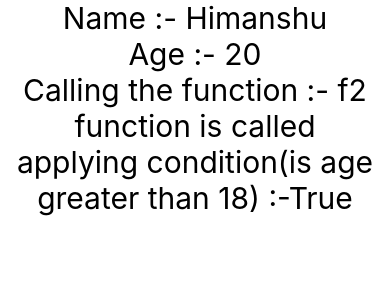
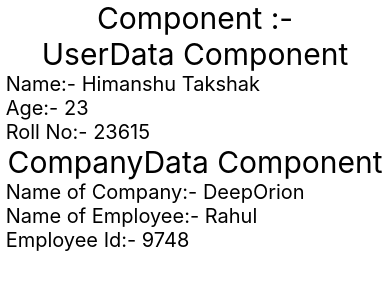
Before and after one commit to HimanshuTakshak2000/react-native-learn-from-Step_by_Step, a React Native app: screen / in a window 390 px wide. Shown: the top 300 px of the page. Built offline with nearby package versions, Linux system fonts and the light colour scheme.

Commit message:
What is Component and its example in react-native vd-7 by Step-By-Step

```diff
--- a/App.tsx
+++ b/App.tsx
@@ -2,25 +2,23 @@
 import React from 'react';
 
 import {Text, View} from 'react-native';
+import UserData from './Components/UserData';
+import CompanyData from './Components/CompanyData';
 
-const age = 20;
-function f2() {
-  return 'f2 function is called';
-}
+// Component in JS :-
+
 function App() {
-  const name = 'Himanshu';
   return (
-    // JSX :- It is javaScript Extension which allow use to write HTML Tag inside the Js code.
     <View>
-      <Text style={{fontSize: 30, textAlign: 'center'}}>Name :- {name}</Text>
-      <Text style={{fontSize: 30, textAlign: 'center'}}>Age :- {age}</Text>
+      <Text style={{fontSize: 30, textAlign: 'center'}}>Component :-</Text>
       <Text style={{fontSize: 30, textAlign: 'center'}}>
-        Calling the function :- {f2()}
+        UserData Component
       </Text>
+      <UserData />
       <Text style={{fontSize: 30, textAlign: 'center'}}>
-        applying condition(is age greater than 18) :-
-        {age > 18 ? 'True' : 'False'}
+        CompanyData Component
       </Text>
+      <CompanyData />
     </View>
   );
 }
--- /dev/null
+++ b/Components/CompanyData.tsx
@@ -0,0 +1,14 @@
+/* eslint-disable react-native/no-inline-styles */
+import React from 'react';
+import {Text, View} from 'react-native';
+
+const CompanyData = () => {
+  return (
+    <View>
+      <Text style={{fontSize: 20}}> Name of Company:- DeepOrion</Text>
+      <Text style={{fontSize: 20}}> Name of Employee:- Rahul</Text>
+      <Text style={{fontSize: 20}}> Employee Id:- 9748</Text>
+    </View>
+  );
+};
+export default CompanyData;
--- /dev/null
+++ b/Components/UserData.tsx
@@ -0,0 +1,14 @@
+/* eslint-disable react-native/no-inline-styles */
+import React from 'react';
+import {Text, View} from 'react-native';
+
+function UserData() {
+  return (
+    <View>
+      <Text style={{fontSize: 20}}> Name:- Himanshu Takshak</Text>
+      <Text style={{fontSize: 20}}> Age:- 23</Text>
+      <Text style={{fontSize: 20}}> Roll No:- 23615</Text>
+    </View>
+  );
+}
+export default UserData;
```
